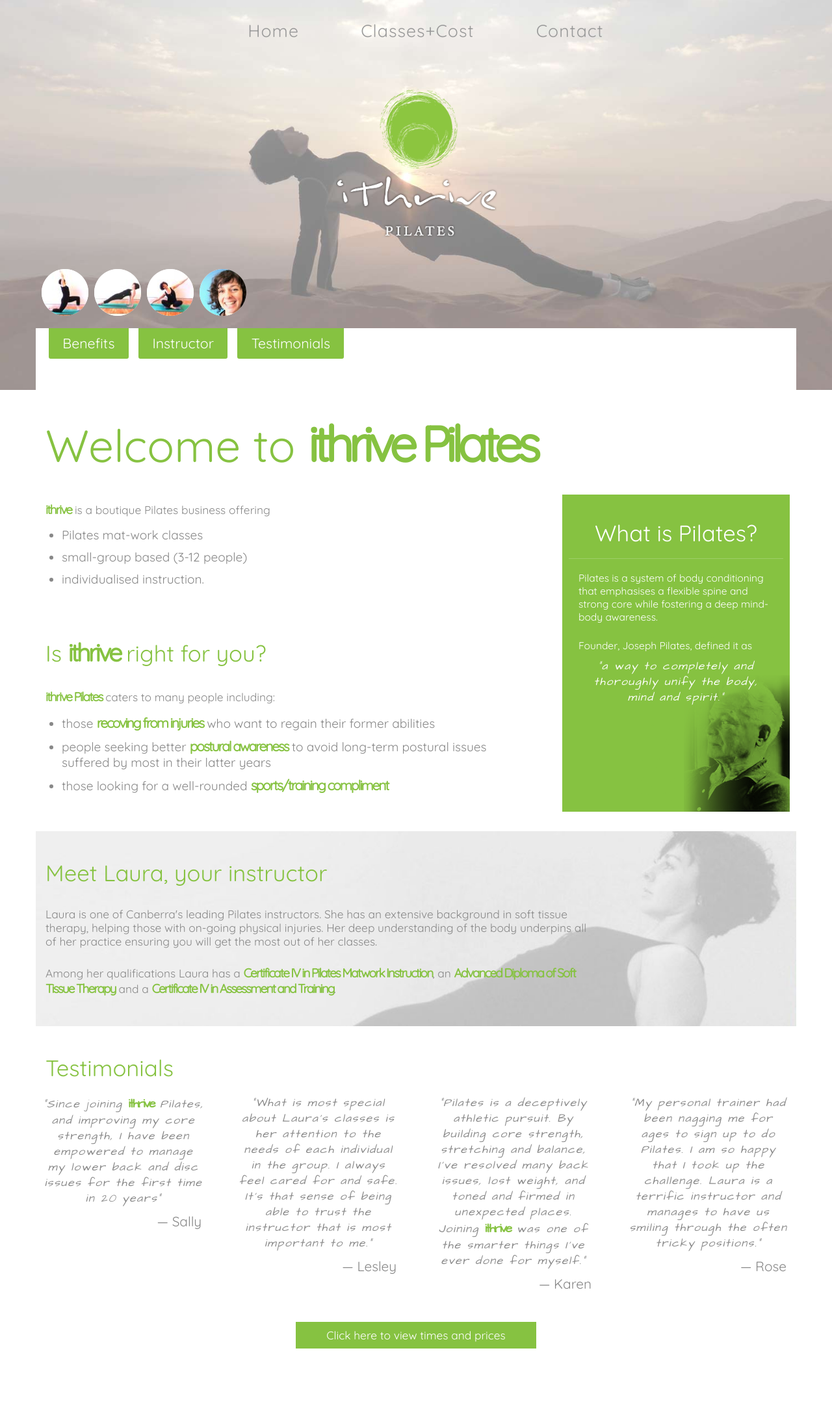
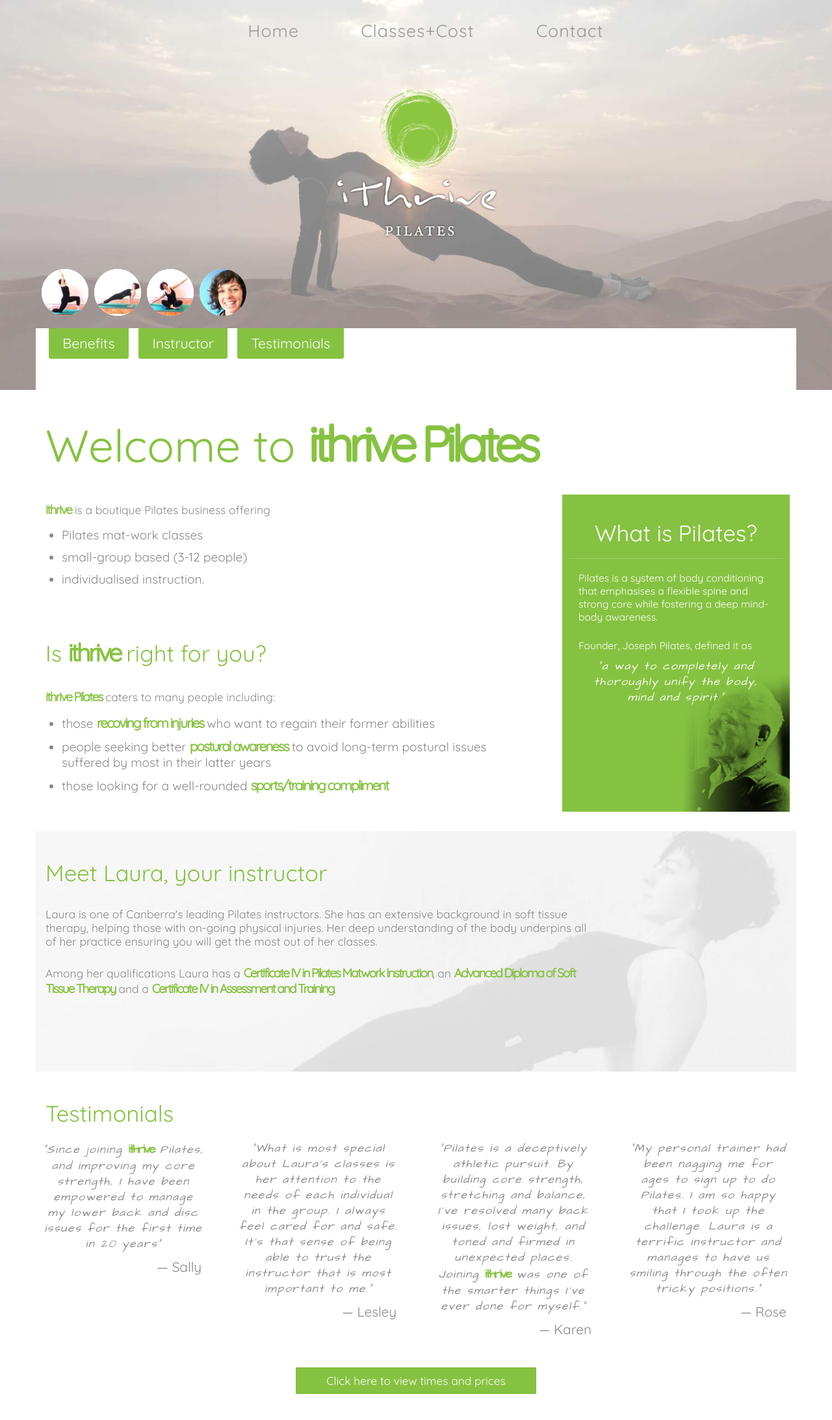
Before and after one commit to ithrive/ithrive.github.io-old, a Jekyll site: the page built from index.html, in a window 1280 px wide. Shown: the whole page at 65% size. Built offline with Jekyll 4.4.1, drawn with Linux system fonts in a browser that asks for light colours; before the commit the page ends 2115 px from its top, so only the background shows below that.

Commit message:
Made the instructor background lighter.

```diff
--- a/css/index.css
+++ b/css/index.css
@@ -199,6 +199,7 @@
 	background-size: cover;
 	background-position: 90% 10%;
 	min-height: 300px;
+	padding-bottom: 70px;
 
 }
 .container.instructor h2 {
```
Also changed, not shown: img/instructor.jpg.
